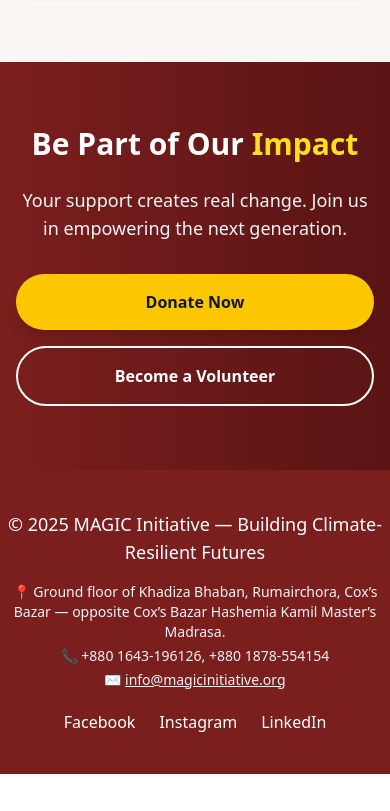
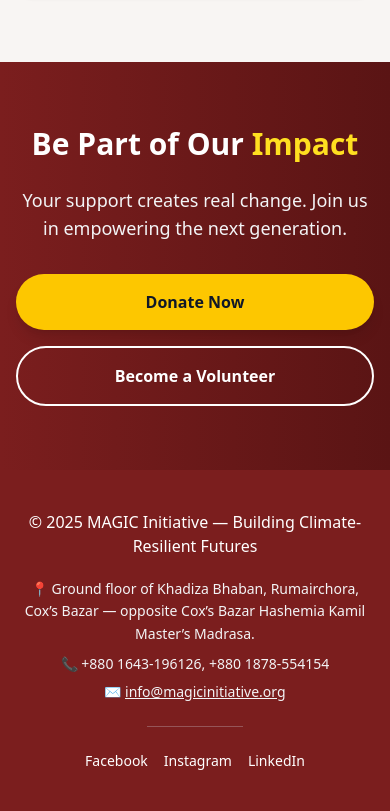
Before and after one commit to iamharryda/Magic_initiative, a React (Vite) app: page /impact in a window 390 px wide. Shown: the part 9626-10437 px from the top of the page. Before the commit the page ends 10400 px from the top, so only its background shows below. Built offline with nearby package versions, Linux system fonts and the light colour scheme; what lightswind would draw is missing.

Commit message:
footer and preloader responsive

```diff
--- a/src/components/preloader/Preloader.jsx
+++ b/src/components/preloader/Preloader.jsx
@@ -5,11 +5,9 @@
 
 export default function Preloader({ onFinish }) {
   useEffect(() => {
-    // Simulate loading (you can replace with real logic)
     const timer = setTimeout(() => {
       onFinish();
-    }, 2000); // 2 seconds
-
+    }, 2000); // Simulated 2s load
     return () => clearTimeout(timer);
   }, [onFinish]);
 
@@ -19,24 +17,24 @@
       animate={{ opacity: 1 }}
       exit={{ opacity: 0 }}
       transition={{ duration: 0.6 }}
-      className="fixed inset-0 flex flex-col items-center justify-center-safe bg-[#f8f5f3] z-[9999]"
+      className="fixed inset-0 flex flex-col items-center justify-center bg-[#f8f5f3] z-[9999] text-center px-6"
     >
-      {/* Logo or Icon */}
+      {/* Logo */}
       <motion.img
         src="/Magic Initiative Logo PNG.png"
         alt="MAGIC Initiative"
         initial={{ scale: 0 }}
         animate={{ scale: [0, 1.1, 1] }}
         transition={{ duration: 1, ease: "easeOut" }}
-        className="w-70 h-auto "
+        className="w-40 sm:w-56 md:w-64 lg:w-72 xl:w-80 h-auto mb-6"
       />
 
       {/* Animated Text */}
       <motion.p
         initial={{ opacity: 0 }}
         animate={{ opacity: [0, 1, 0] }}
-        transition={{ duration: 2, repeat: Infinity }}
-        className=" text-3xl text-[#7b1e1e]"
+        transition={{ duration: 2, repeat: Infinity, ease: "easeInOut" }}
+        className="text-xl sm:text-2xl md:text-3xl lg:text-4xl text-[#7b1e1e] font-semibold"
       >
         Empowering communities...
       </motion.p>
--- a/src/pages/Footer/Footer.jsx
+++ b/src/pages/Footer/Footer.jsx
@@ -1,17 +1,20 @@
 const Footer = () => {
   return (
-    <footer className="bg-[#7b1e1e] text-white py-10 text-center">
-      {/* Text */}
-      <p className="font-medium text-lg">
+    <footer className="bg-[#7b1e1e] text-white py-10 px-6 text-center">
+      {/* Main text */}
+      <p className="font-medium text-base sm:text-lg">
         © 2025 MAGIC Initiative — Building Climate-Resilient Futures
       </p>
 
       {/* Location & Contact */}
-      <div className="mt-4 space-y-1 text-sm text-gray-100">
+      <div className="mt-5 space-y-2 text-sm sm:text-base text-gray-100 max-w-3xl mx-auto">
+        <p className="leading-relaxed">
+          📍 Ground floor of Khadiza Bhaban, Rumairchora, Cox’s Bazar —
+          opposite Cox’s Bazar Hashemia Kamil Master’s Madrasa.
+        </p>
         <p>
-          📍 Ground floor of Khadiza Bhaban, Rumairchora, Cox’s Bazar — opposite Cox’s Bazar Hashemia Kamil Master’s Madrasa.
+          📞 +880&nbsp;1643-196126,&nbsp;+880&nbsp;1878-554154
         </p>
-        <p>📞 +880&nbsp;1643-196126,&nbsp;+880&nbsp;1878-554154</p>
         <p>
           ✉️{" "}
           <a
@@ -23,13 +26,16 @@
         </p>
       </div>
 
-      {/* Socials */}
-      <div className="flex justify-center gap-6 mt-5">
+      {/* Divider */}
+      <div className="my-6 mx-auto w-24 h-[1px] bg-gray-300/30"></div>
+
+      {/* Social Links */}
+      <div className="flex flex-wrap justify-center gap-4 sm:gap-6">
         <a
           href="https://www.facebook.com/share/1G66vFm4nf/"
           target="_blank"
           rel="noopener noreferrer"
-          className="hover:text-gray-200 transition-colors"
+          className="hover:text-gray-200 transition-colors text-sm sm:text-base"
         >
           Facebook
         </a>
@@ -37,13 +43,13 @@
           href="https://www.instagram.com/magicinitiative/?utm_source=qr&igsh=MWtpczV0amtrdjEyYg%3D%3D#"
           target="_blank"
           rel="noopener noreferrer"
-          className="hover:text-gray-200 transition-colors"
+          className="hover:text-gray-200 transition-colors text-sm sm:text-base"
         >
           Instagram
         </a>
         <a
           href="#"
-          className="hover:text-gray-200 transition-colors"
+          className="hover:text-gray-200 transition-colors text-sm sm:text-base"
         >
           LinkedIn
         </a>
```
